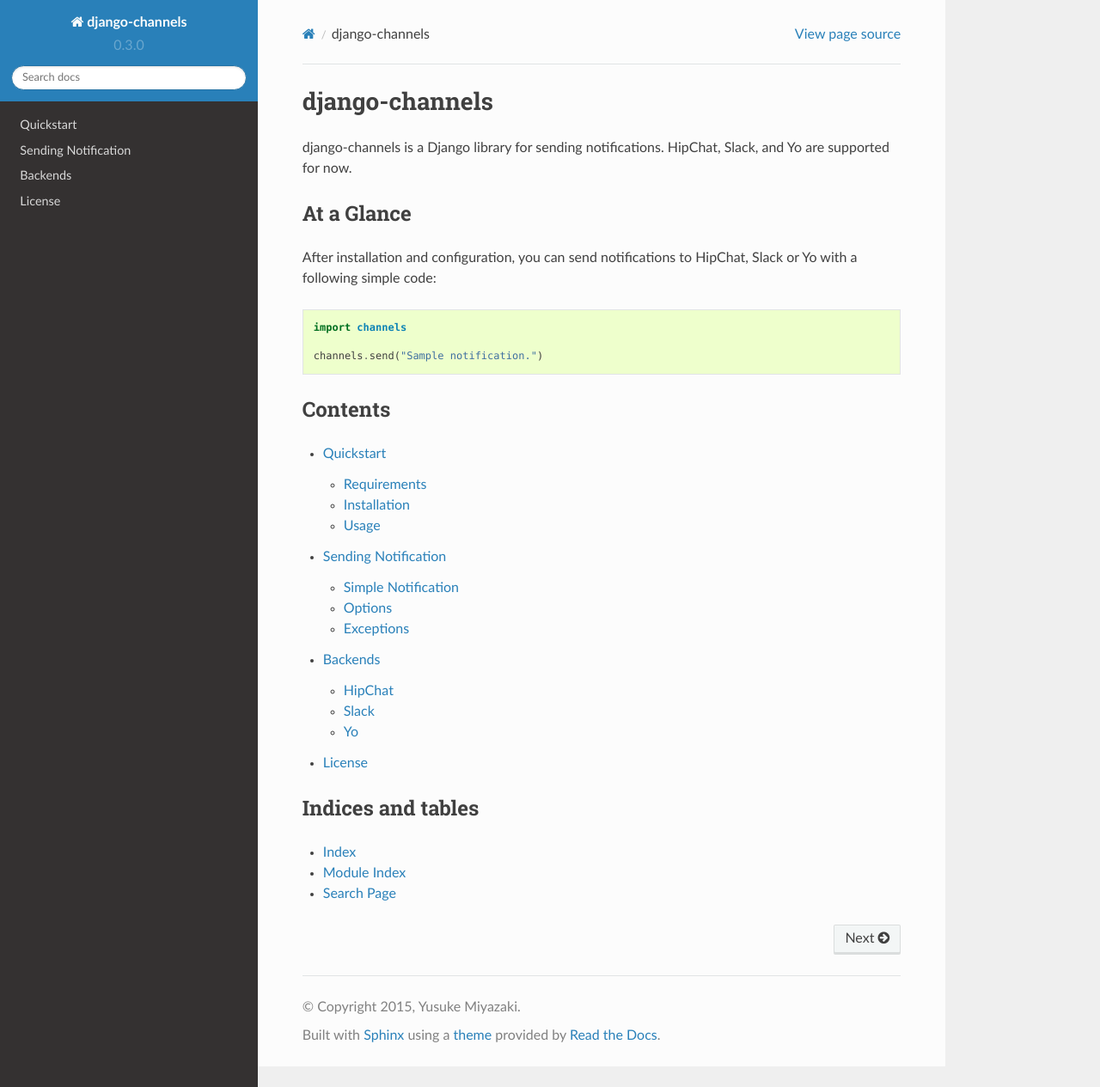
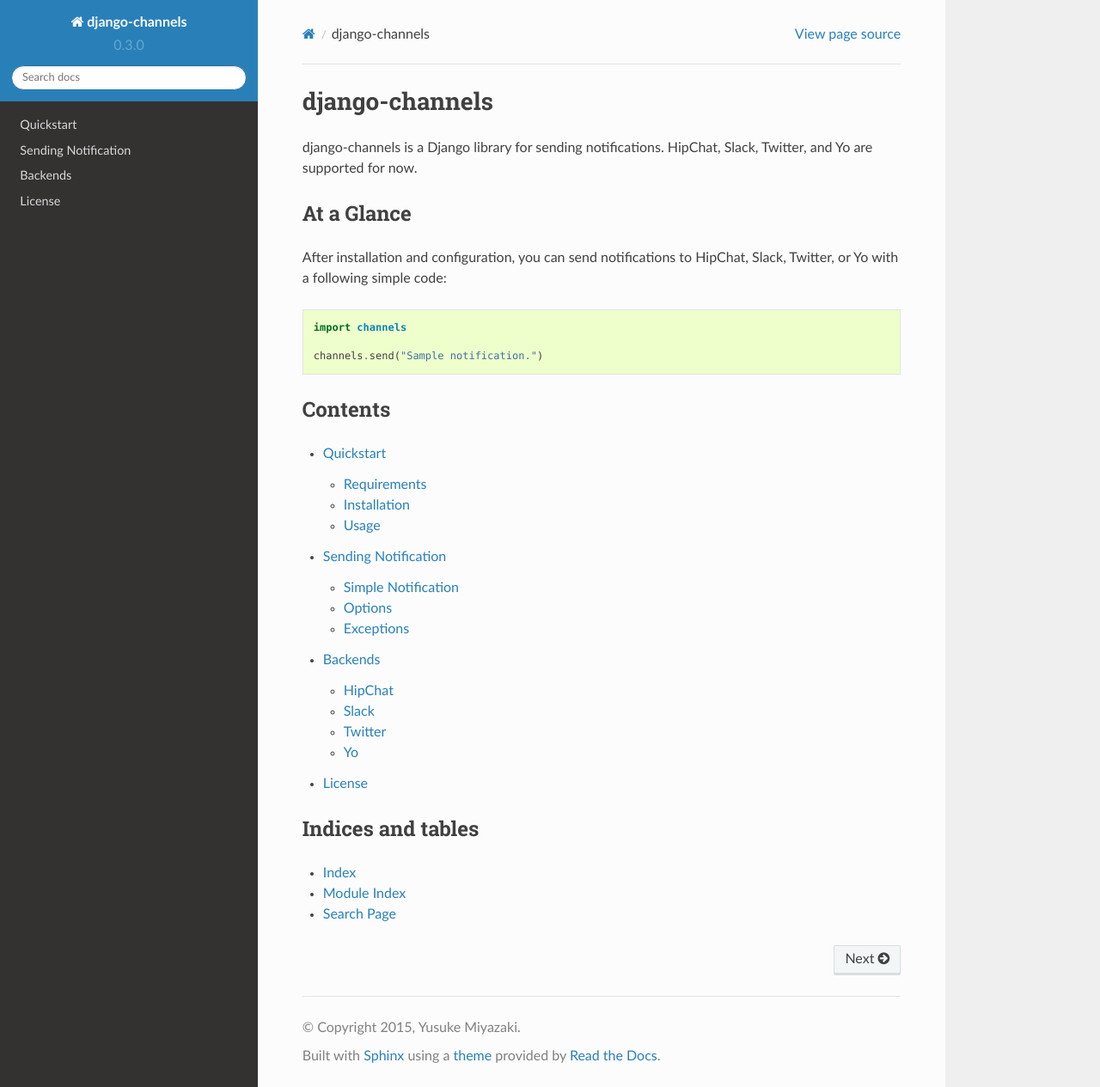
Before and after one commit to ymyzk/kawasemi, a Sphinx documentation site: the page built from docs/source/index.rst, in a window 1280 px wide and 1265 px high. Shown: the whole window at 86% size. Built offline with Sphinx 7.4.7 and the Read the Docs theme 2.0.0, drawn with Linux system fonts in a browser that asks for light colours.

Commit message:
Update documentation for TwitterChannel

```diff
--- a/README.rst
+++ b/README.rst
@@ -20,11 +20,12 @@
    :alt: Coverage Status
 
 django-channels is a Django library for sending notifications.
-HipChat and Slack are supported for now.
+HipChat, Slack, Twitter and Yo are supported for now.
 
 At a Glance
 -----------
-After installation and configuration, you can send notifications to HipChat, Slack, or Yo with a following simple code:
+After installation and configuration, you can send notifications to HipChat,
+Slack, Twitter, or Yo with a following simple code:
 
 .. code-block:: python
 
--- a/docs/source/backends/index.rst
+++ b/docs/source/backends/index.rst
@@ -7,4 +7,5 @@
 
    hipchat
    slack
+   twitter
    yo
--- a/docs/source/index.rst
+++ b/docs/source/index.rst
@@ -1,11 +1,12 @@
 django-channels
 ===============
 django-channels is a Django library for sending notifications.
-HipChat, Slack, and Yo are supported for now.
+HipChat, Slack, Twitter, and Yo are supported for now.
 
 At a Glance
 -----------
-After installation and configuration, you can send notifications to HipChat, Slack or Yo with a following simple code:
+After installation and configuration,
+you can send notifications to HipChat, Slack, Twitter, or Yo with a following simple code:
 
 .. code-block:: python
 
```
Also changed, not shown: docs/source/backends/twitter.rst (added, +48 -0 lines).
